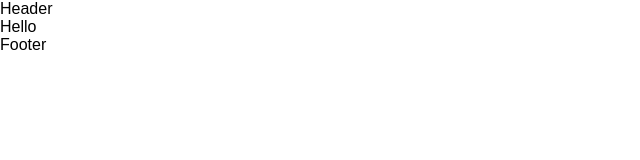
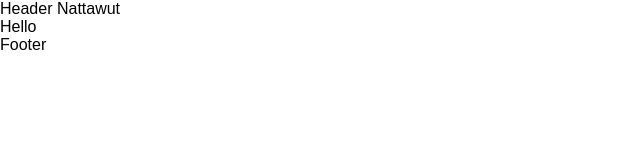
Before and after one commit to gokusenz/reactjs-ToDo-app, a React (Create React App) app: page / in a window 1280 px wide. Shown: the top 160 px of the page, without its empty margins (0-640 px from the left). Built offline with nearby package versions, Linux system fonts and the light colour scheme.

Commit message:
destruceting

```diff
--- a/src/App.js
+++ b/src/App.js
@@ -6,7 +6,7 @@ class App extends Component {
   render() {
     return (
       <div>
-        <Header />
+        <Header currentUser="Nattawut" />
         <div>
           Hello
         </div>
--- a/src/Header.js
+++ b/src/Header.js
@@ -2,8 +2,9 @@ import React, {Component} from "react"
 
 class Header extends Component {
     render(){
+        let { currentUser, isLoggedIn } = this.props
         return (
-            <div>Header</div>
+            <div>Header {this.props.currentUser}</div>
         )
     }
 }
```
